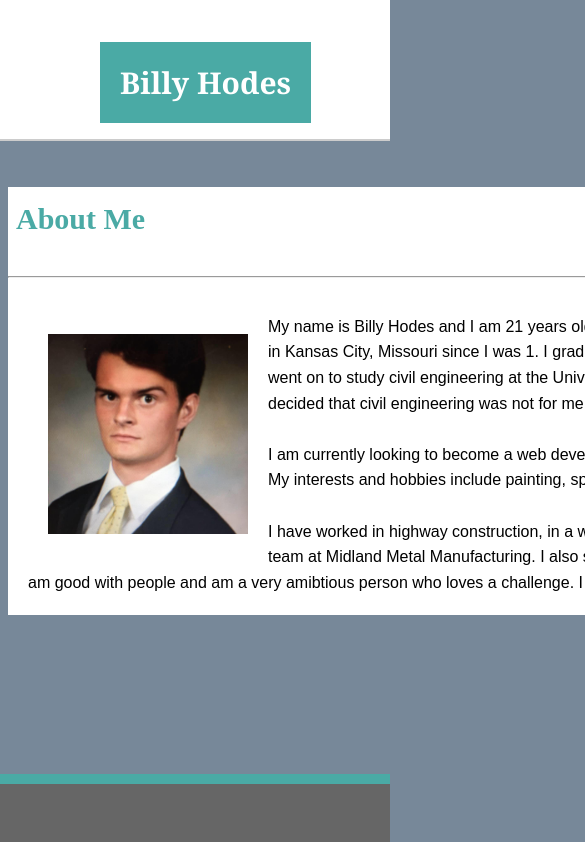
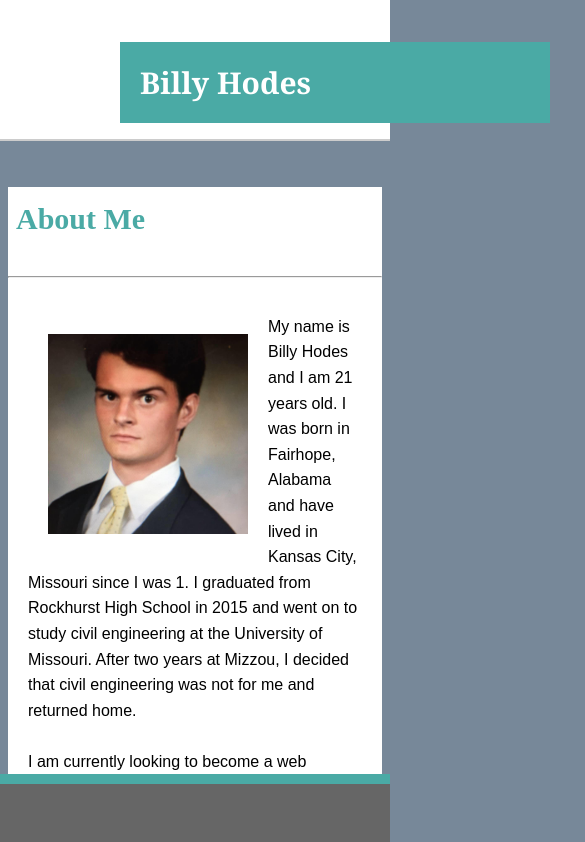
Before and after one commit to bhodes/Basic-Portfolio, a plain HTML site: page index.html in a window 390 px wide. Shown: the top 842 px of the page, 585 px wide, since content can reach past the window. Drawn offline with Linux system fonts and the light colour scheme.

Commit message:
correct files

```diff
--- a/assets/css/style.css
+++ b/assets/css/style.css
@@ -113,3 +113,60 @@ input[type=submit] {
     padding-left: 20px;
     padding-right: 20px;
 }
+
+@media screen and (max-width:640px) {
+    nav{
+        margin-left: 0px;
+        float: none;
+    }
+
+    h1 {
+        margin-left: 0px;
+        width: 100%
+    }
+
+    #content {
+        width: 100%;
+        height: auto;
+
+    }
+
+
+
+}
+@media screen and (max-width:768px){
+    nav{
+        margin-left: 0px;
+        float: none;
+    }
+
+    h1 {
+        margin-left: 0px;
+
+    }
+
+    #content {
+        width: 100%;
+        height: auto;
+
+    }
+
+}
+@media screen and (max-width:980px){
+    nav{
+        margin-left: 0px;
+        float: none;
+    }
+
+    h1 {
+        margin-left: 20px;
+
+    }
+
+    #content {
+        width: 100%;
+        height: auto;
+
+    }
+
+}
```
